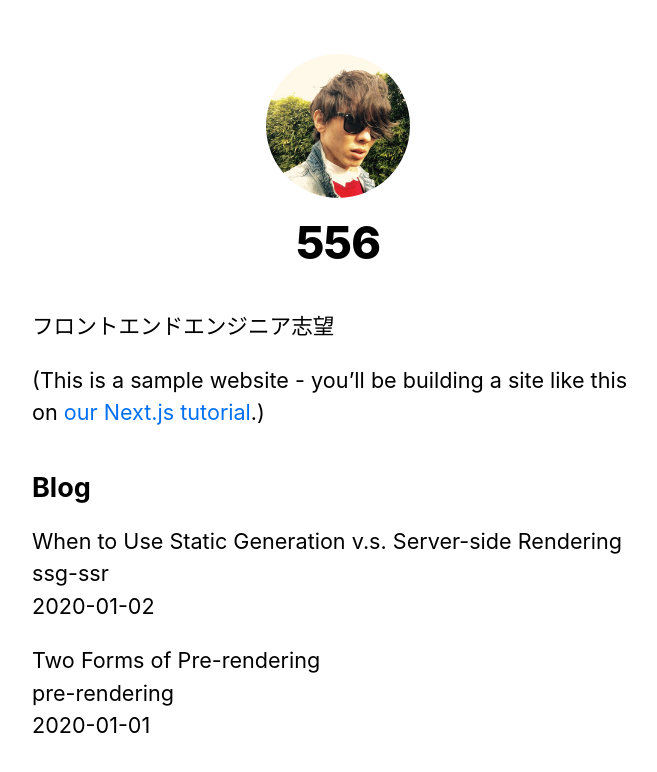
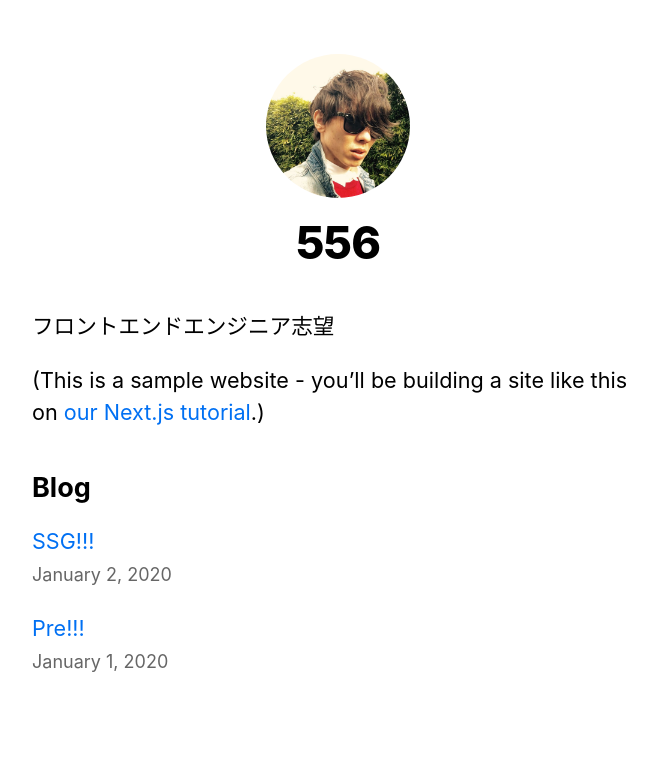
Before and after one commit to 556-mizusawa/re-nextjs-blog, a Next.js app: page / in a window 1280 px wide. Shown: the top 772 px of the page, without its empty margins (302-959 px from the left). Built offline with nearby package versions, Linux system fonts and the light colour scheme.

Commit message:
implement render markdown

```diff
--- /dev/null
+++ b/components/date.js
@@ -0,0 +1,6 @@
+import { parseISO, format } from 'date-fns';
+
+export default function Date({ dateString }) {
+  const date = parseISO(dateString);
+  return <time dateTime={dateString}>{format(date, 'LLLL d, yyyy')}</time>;
+}
--- a/lib/posts.js
+++ b/lib/posts.js
@@ -1,6 +1,8 @@
 import fs from 'fs';
 import path from 'path';
 import matter from 'gray-matter';
+import remark from 'remark';
+import html from 'remark-html';
 
 const postsDirectory = path.join(process.cwd(), 'posts');
 
@@ -59,16 +61,23 @@
   });
 }
 
-export function getPostData(id) {
+export async function getPostData(id) {
   const fullPath = path.join(postsDirectory, `${id}.md`);
   const fileContents = fs.readFileSync(fullPath, 'utf8');
 
   // Use gray-matter to parse the post metadata section
   const matterResult = matter(fileContents);
 
-  // Combine the data with the id
+  // Use remark to convert markdown into HTML string
+  const processedContent = await remark()
+    .use(html)
+    .process(matterResult.content);
+  const contentHtml = processedContent.toString();
+
+  // Combine the data with the id and contentHtml
   return {
     id,
+    contentHtml,
     ...matterResult.data,
   };
 }
--- a/package.json
+++ b/package.json
@@ -8,9 +8,12 @@
     "start": "next start"
   },
   "dependencies": {
+    "date-fns": "^2.18.0",
     "gray-matter": "^4.0.2",
     "next": "^10.0.0",
     "react": "17.0.1",
-    "react-dom": "17.0.1"
+    "react-dom": "17.0.1",
+    "remark": "^13.0.0",
+    "remark-html": "^13.0.1"
   }
 }
--- a/pages/index.js
+++ b/pages/index.js
@@ -1,4 +1,6 @@
 import Head from 'next/head';
+import Link from 'next/link';
+import Date from '../components/date';
 import Layout, { siteTitle } from '../components/layout';
 import utilStyles from '../styles/utils.module.css';
 import { getSortedPostsData } from '../lib/posts';
@@ -30,11 +32,13 @@
         <ul className={utilStyles.list}>
           {allPostsData.map(({ id, date, title }) => (
             <li className={utilStyles.listItem} key={id}>
-              {title}
+              <Link href={`/posts/${id}`}>
+                <a>{title}</a>
+              </Link>
               <br />
-              {id}
-              <br />
-              {date}
+              <small className={utilStyles.lightText}>
+                <Date dateString={date} />
+              </small>
             </li>
           ))}
         </ul>
--- a/posts/pre-rendering.md
+++ b/posts/pre-rendering.md
@@ -1,5 +1,5 @@
 ---
-title: 'Two Forms of Pre-rendering'
+title: 'Pre!!!'
 date: '2020-01-01'
 ---
 
--- a/posts/ssg-ssr.md
+++ b/posts/ssg-ssr.md
@@ -1,5 +1,5 @@
 ---
-title: 'When to Use Static Generation v.s. Server-side Rendering'
+title: 'SSG!!!'
 date: '2020-01-02'
 ---
 
```
Also changed, not shown: pages/posts/[id].js (+14 -6 lines), 1 other file (tests, documents, lock files or other folders).
